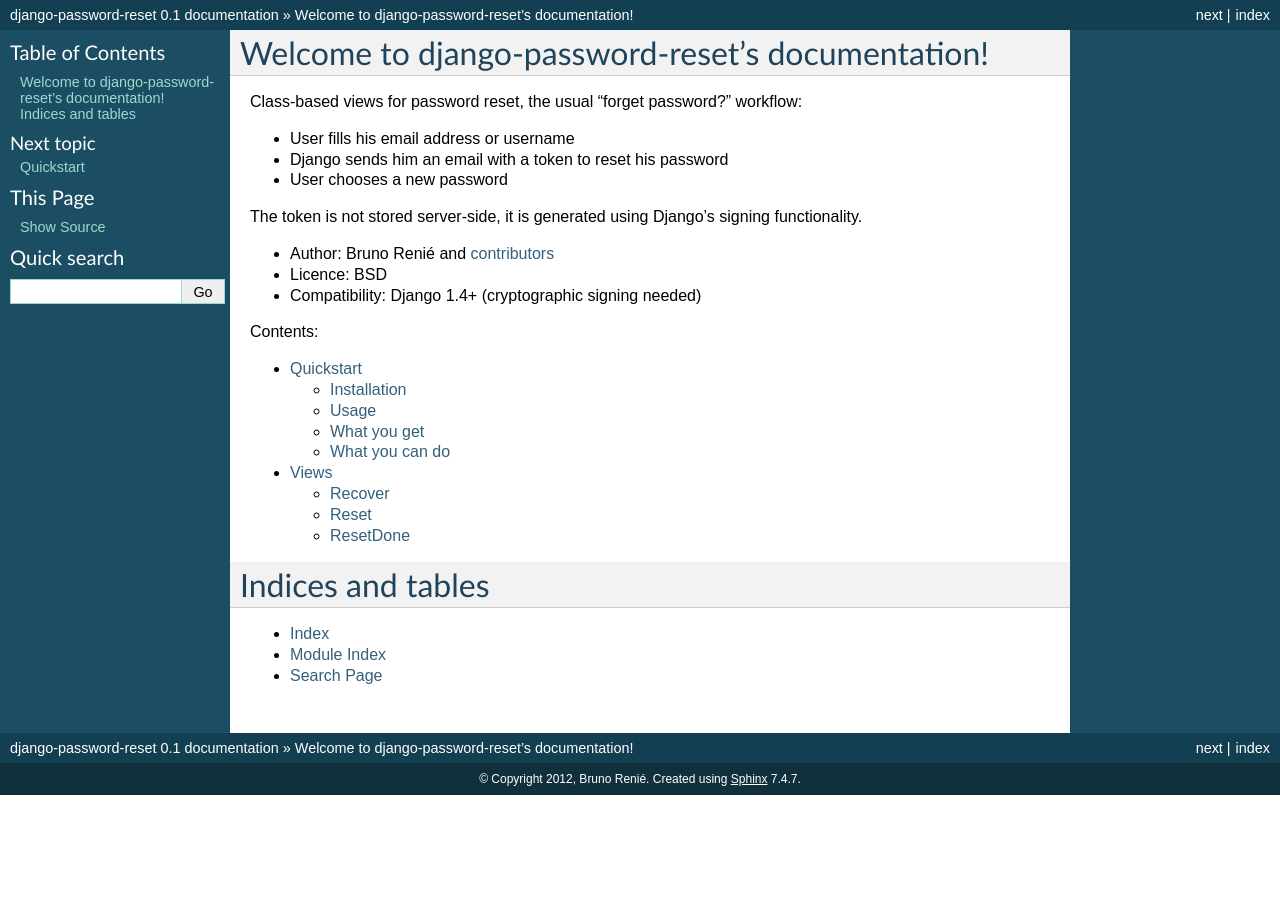
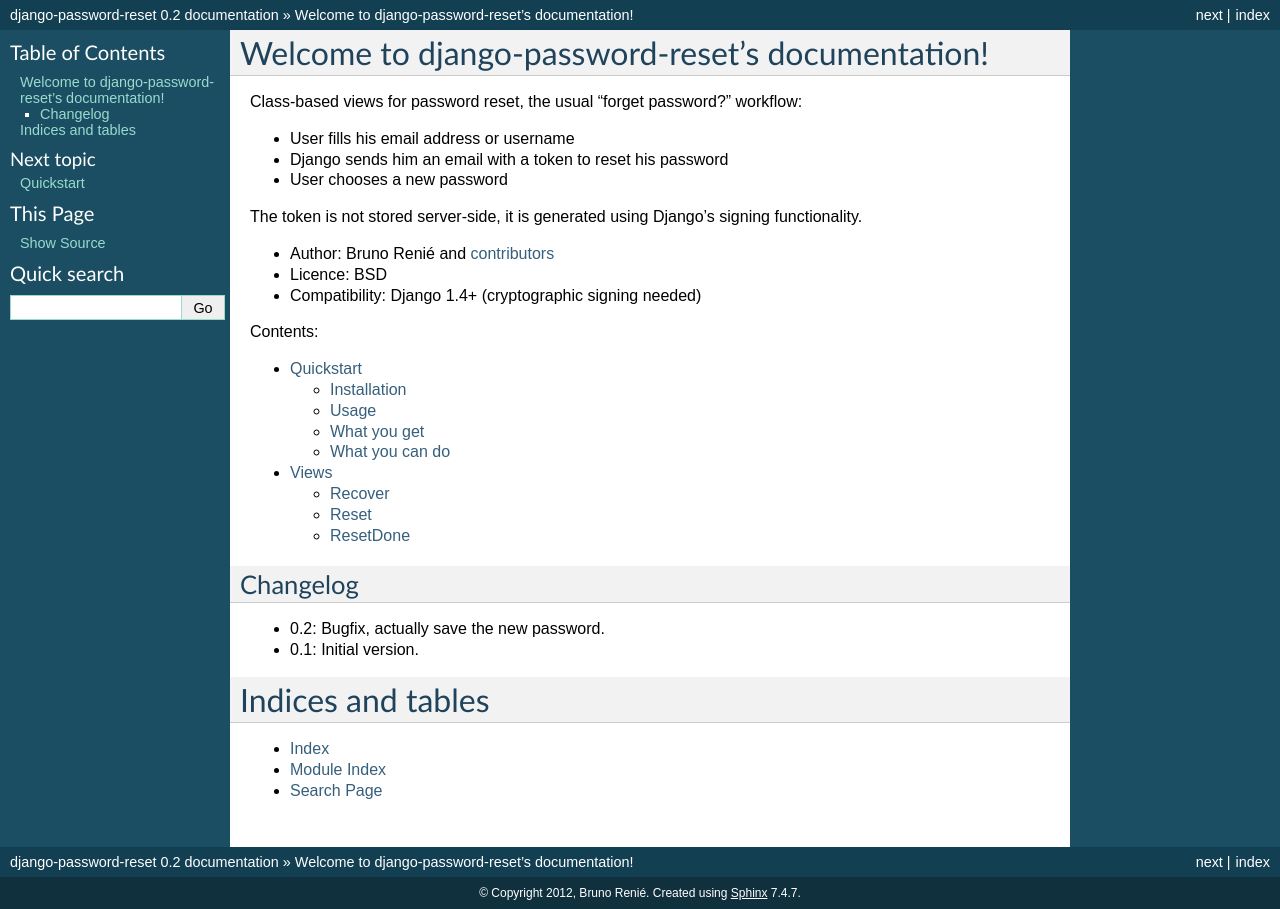
Before and after one commit to brutasse/django-password-reset, a Sphinx documentation site: the page built from docs/index.rst, in a window 1280 px wide. Built offline with Sphinx 7.4.7, drawn with Linux system fonts in a browser that asks for light colours.

Commit message:
Docs bump

```diff
--- a/docs/conf.py
+++ b/docs/conf.py
@@ -48,9 +48,9 @@
 # built documents.
 #
 # The short X.Y version.
-version = '0.1'
+version = '0.2'
 # The full version, including alpha/beta/rc tags.
-release = '0.1'
+release = '0.2'
 
 # The language for content autogenerated by Sphinx. Refer to documentation
 # for a list of supported languages.
--- a/docs/index.rst
+++ b/docs/index.rst
@@ -24,6 +24,12 @@
    quickstart
    views
 
+Changelog
+---------
+
+* 0.2: Bugfix, actually save the new password.
+* 0.1: Initial version.
+
 
 Indices and tables
 ==================
```
